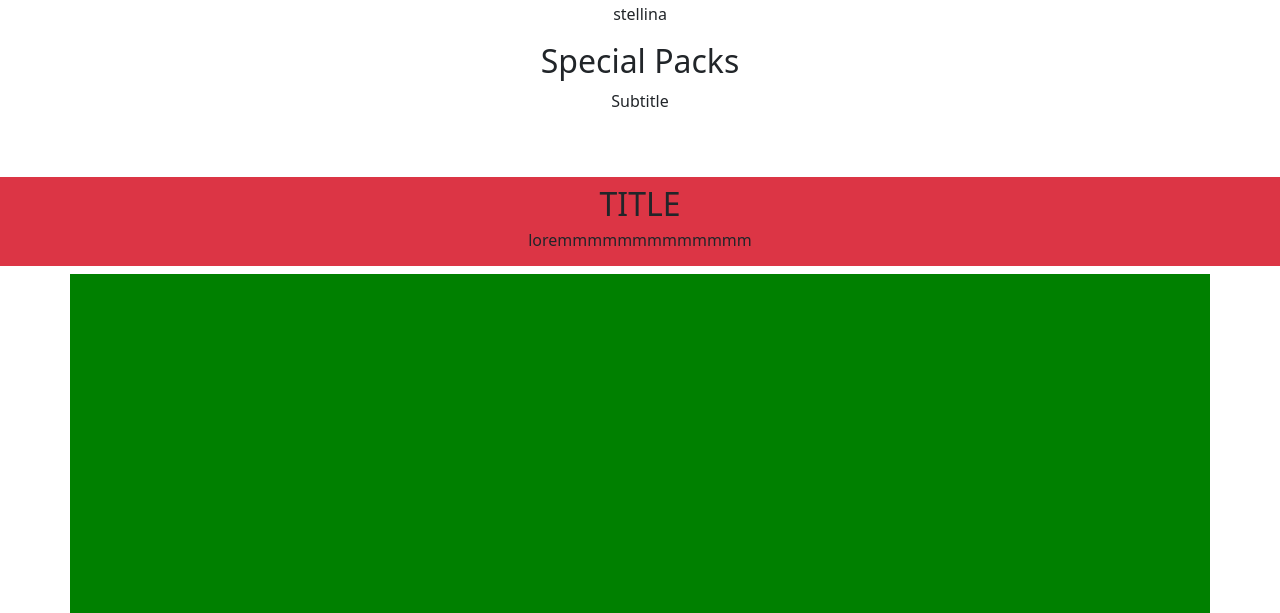
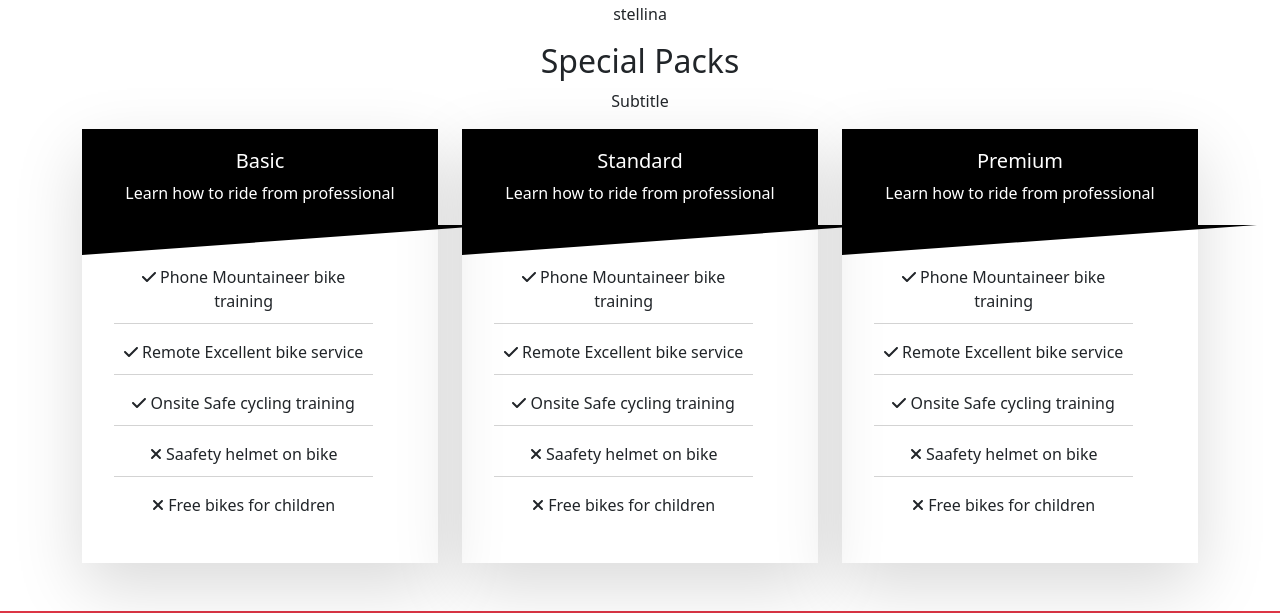
Before and after one commit to DaniAm94/proj-html-vuejs, a Vue app: page / in a window 1280 px wide. Shown: the part 4040-4653 px from the top of the page. Built offline with nearby package versions, Linux system fonts and the light colour scheme.

Commit message:
add special packs content

```diff
--- a/src/components/AppMain/Sections/SectionCard.vue
+++ b/src/components/AppMain/Sections/SectionCard.vue
@@ -218,7 +218,7 @@ export default {
                 left: 0;
                 right: 0;
                 border-top: 30px solid black;
-                border-right: 359px solid transparent;
+                border-right: 415px solid transparent;
 
             }
         }
--- a/src/components/AppMain/Sections/SpecialPacksSection.vue
+++ b/src/components/AppMain/Sections/SpecialPacksSection.vue
@@ -1,7 +1,12 @@
 <script>
 import SectionCard from './SectionCard.vue';
+import { specPacks } from '../../../assets/data'
 export default {
     name: 'SpecialPacksSection',
+    data: () => ({
+        specPacks
+    }),
+
     components: { SectionCard },
 }
 </script>
@@ -12,8 +17,8 @@ export default {
             <h2>Special Packs</h2>
             <p>Subtitle</p>
             <div class="row row-cols-3">
-                <div class="col">
-                    <SectionCard />
+                <div v-for="pack in specPacks" class="col">
+                    <SectionCard :packName="pack.title" :isFlipCard="true" />
                 </div>
             </div>
         </div>
```
